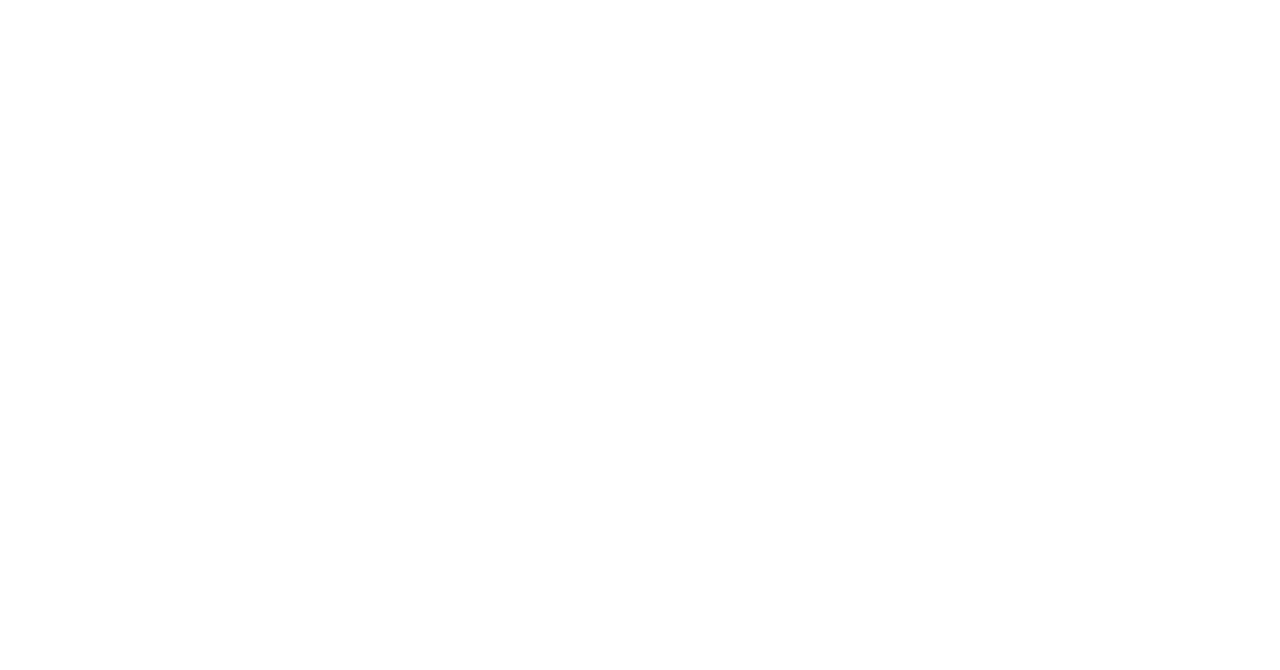
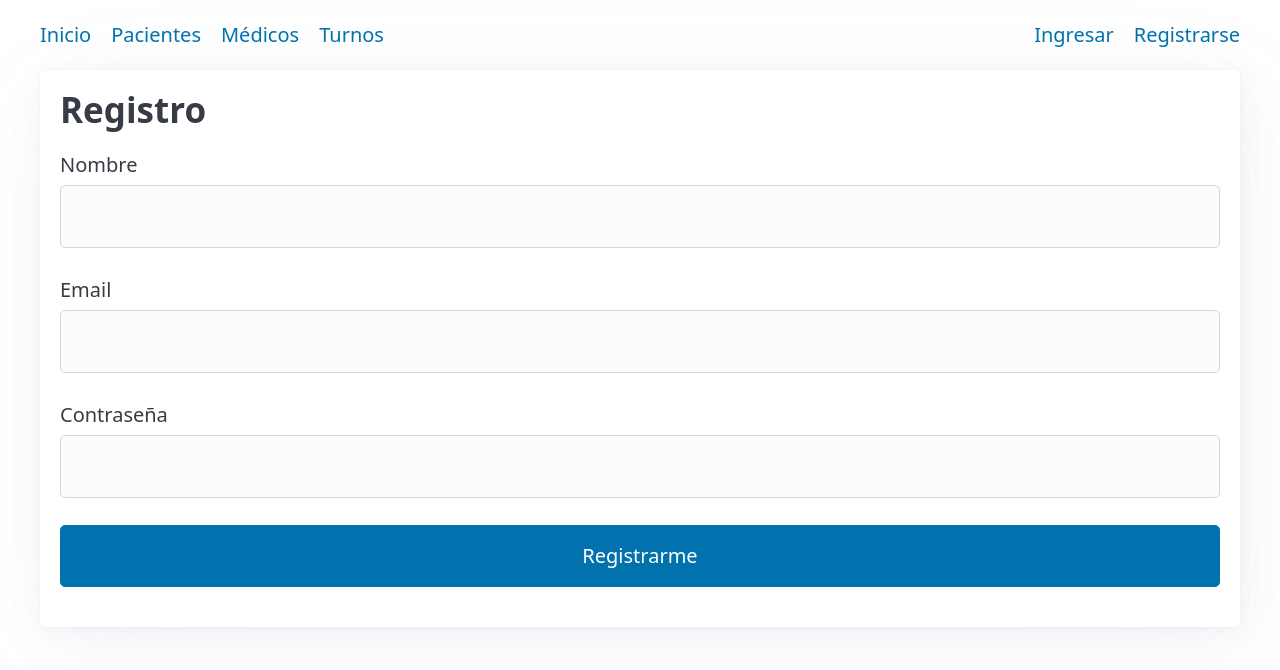
Before and after one commit to TiagoYoppaPorras/tp3_prog4_TY, a React (Vite) app in the folder frontend/gestor/: page /registro in a window 1280 px wide. Before the commit this address had no page. Shown: the top 670 px of the page. Built offline with nearby package versions, Linux system fonts and the light colour scheme.

Commit message:
correccion de registro, login y redireccion autenticada

```diff
--- a/frontend/gestor/src/Auth.jsx
+++ b/frontend/gestor/src/Auth.jsx
@@ -26,10 +26,13 @@ export const AuthProvider = ({ children }) => {
 
     setToken(data.token);
     setUser(data.user);
+    return true;      // ← IMPORTANTE
   } catch (err) {
     setError(err.message);
+    return false;     // ← IMPORTANTE
   }
 };
+
 
   const logout = () => {
     setToken(null);
--- a/frontend/gestor/src/Ingresar.jsx
+++ /dev/null
@@ -1,66 +0,0 @@
-import { useState } from "react";
-import { useAuth } from "./Auth";
-
-export const Ingresar = () => {
-  const { login, error } = useAuth();
-  const [open, setOpen] = useState(false);
-  const [email, setEmail] = useState("");
-  const [password, setPassword] = useState("");
-
-  const handleSubmit = async (e) => {
-    e.preventDefault();
-    await login(email, password);
-    setOpen(false);
-  };
-
-  return (
-    <>
-      <button onClick={() => setOpen(true)}>Ingresar</button>
-
-      {open && (
-        <dialog open>
-          <article>
-            <h2>Iniciar sesión</h2>
-            <form onSubmit={handleSubmit}>
-              <fieldset>
-                <label>
-                  Email:
-                  <input
-                    type="email"
-                    value={email}
-                    onChange={(e) => setEmail(e.target.value)}
-                    required
-                  />
-                </label>
-
-                <label>
-                  Contraseña:
-                  <input
-                    type="password"
-                    value={password}
-                    onChange={(e) => setPassword(e.target.value)}
-                    required
-                  />
-                </label>
-
-                {error && <p style={{ color: "red" }}>{error}</p>}
-              </fieldset>
-
-              <footer>
-                <div className="grid">
-                  <input
-                    type="button"
-                    className="secondary"
-                    value="Cancelar"
-                    onClick={() => setOpen(false)}
-                  />
-                  <input type="submit" value="Ingresar" />
-                </div>
-              </footer>
-            </form>
-          </article>
-        </dialog>
-      )}
-    </>
-  );
-};
--- a/frontend/gestor/src/Layout.jsx
+++ b/frontend/gestor/src/Layout.jsx
@@ -1,6 +1,5 @@
 import { Outlet, Link } from "react-router";
 import { useAuth } from "./Auth";
-import { Ingresar } from "./Ingresar";
 
 export const Layout = () => {
   const { isAuthenticated, logout } = useAuth();
@@ -14,14 +13,25 @@ export const Layout = () => {
           <li><Link to="/medicos">Médicos</Link></li>
           <li><Link to="/turnos">Turnos</Link></li>
         </ul>
-        <li>
-          {isAuthenticated ? (
-            <button onClick={() => logout()}>Salir</button>
-          ) : (
-            <Ingresar />
+
+        <ul>
+          {!isAuthenticated && (
+            <>
+              <li><Link to="/login">Ingresar</Link></li>
+              <li><Link to="/registro">Registrarse</Link></li>
+            </>
           )}
-        </li>
+
+          {isAuthenticated && (
+            <li>
+              <button onClick={logout} className="contrast">
+                Cerrar sesión
+              </button>
+            </li>
+          )}
+        </ul>
       </nav>
+
       <Outlet />
     </main>
   );
--- /dev/null
+++ b/frontend/gestor/src/Login.jsx
@@ -0,0 +1,53 @@
+import { useState } from "react";
+import { useAuth } from "./Auth";
+import { useNavigate } from "react-router";
+
+export const Login = () => {
+  const { login } = useAuth();
+  const navigate = useNavigate();
+
+  const [usuario, setUsuario] = useState("");
+  const [password, setPassword] = useState("");
+
+  const handleSubmit = async (e) => {
+    e.preventDefault();
+
+    const ok = await login(usuario, password);
+
+    if (ok) {
+      navigate("/"); // ✔ redirige correctamente al Home
+    }
+  };
+
+  return (
+    <main className="container">
+      <article>
+        <h2>Iniciar sesión</h2>
+
+        <form onSubmit={handleSubmit}>
+          <label>
+            Usuario
+            <input
+              type="text"
+              value={usuario}
+              onChange={(e) => setUsuario(e.target.value)}
+              required
+            />
+          </label>
+
+          <label>
+            Contraseña
+            <input
+              type="password"
+              value={password}
+              onChange={(e) => setPassword(e.target.value)}
+              required
+            />
+          </label>
+
+          <button type="submit">Ingresar</button>
+        </form>
+      </article>
+    </main>
+  );
+};
--- /dev/null
+++ b/frontend/gestor/src/Registro.jsx
@@ -0,0 +1,82 @@
+import { useState } from "react";
+import { useNavigate } from "react-router";
+
+export const Registro = () => {
+  const navigate = useNavigate();
+
+  const [nombre, setNombre] = useState("");
+  const [password, setPassword] = useState("");
+  const [email, setEmail] = useState("");
+
+  const handleSubmit = async (e) => {
+    e.preventDefault();
+
+    const endpoint = "http://localhost:3000/usuarios";
+
+    const body = {
+      nombre,
+      password,
+      email
+    };
+
+    const res = await fetch(endpoint, {
+      method: "POST",
+      headers: { "Content-Type": "application/json" },
+      body: JSON.stringify(body)
+    });
+
+    if (res.ok) {
+      // limpiar inputs
+      setNombre("");
+      setPassword("");
+      setEmail("");
+
+      // redirigir al login
+      navigate("/login");
+    } else {
+      console.log("Error en el registro:", await res.text());
+    }
+  };
+
+  return (
+    <main className="container">
+      <article>
+        <h2>Registro</h2>
+
+        <form onSubmit={handleSubmit}>
+          <label>
+            Nombre
+            <input
+              type="text"
+              value={nombre}
+              onChange={(e) => setNombre(e.target.value)}
+              required
+            />
+          </label>
+
+          <label>
+            Email
+            <input
+              type="email"
+              value={email}
+              onChange={(e) => setEmail(e.target.value)}
+              required
+            />
+          </label>
+
+          <label>
+            Contraseña
+            <input
+              type="password"
+              value={password}
+              onChange={(e) => setPassword(e.target.value)}
+              required
+            />
+          </label>
+
+          <button type="submit">Registrarme</button>
+        </form>
+      </article>
+    </main>
+  );
+};
--- a/frontend/gestor/src/main.jsx
+++ b/frontend/gestor/src/main.jsx
@@ -2,6 +2,7 @@ import { StrictMode } from "react";
 import { createRoot } from "react-dom/client";
 import "@picocss/pico";
 import { BrowserRouter, Routes, Route } from "react-router";
+
 import { AuthProvider, AuthPage } from "./Auth.jsx";
 import { Layout } from "./Layout.jsx";
 import { Home } from "./Home.jsx";
@@ -18,6 +19,9 @@ import { Turnos } from "./Turnos/Turnos.jsx";
 import { CrearTurno } from "./Turnos/CrearTurno.jsx";
 import { ModificarTurno } from "./Turnos/ModificarTurno.jsx";
 
+import { Login } from "./Login.jsx";
+import { Registro } from "./registro.jsx";
+
 createRoot(document.getElementById("root")).render(
   <StrictMode>
     <AuthProvider>
@@ -26,6 +30,11 @@ createRoot(document.getElementById("root")).render(
           <Route path="/" element={<Layout />}>
             <Route index element={<Home />} />
 
+            {/* LOGIN + REGISTRO */}
+            <Route path="login" element={<Login />} />
+            <Route path="registro" element={<Registro />} />
+
+            {/* PACIENTES */}
             <Route
               path="pacientes"
               element={
@@ -51,6 +60,7 @@ createRoot(document.getElementById("root")).render(
               }
             />
 
+            {/* MEDICOS */}
             <Route
               path="medicos"
               element={
@@ -76,6 +86,7 @@ createRoot(document.getElementById("root")).render(
               }
             />
 
+            {/* TURNOS */}
             <Route
               path="turnos"
               element={
```
Also changed, not shown: frontend/gestor/src/App.jsx (deleted, +0 -9 lines). Lines whose indentation alone changed are shown as unchanged.
